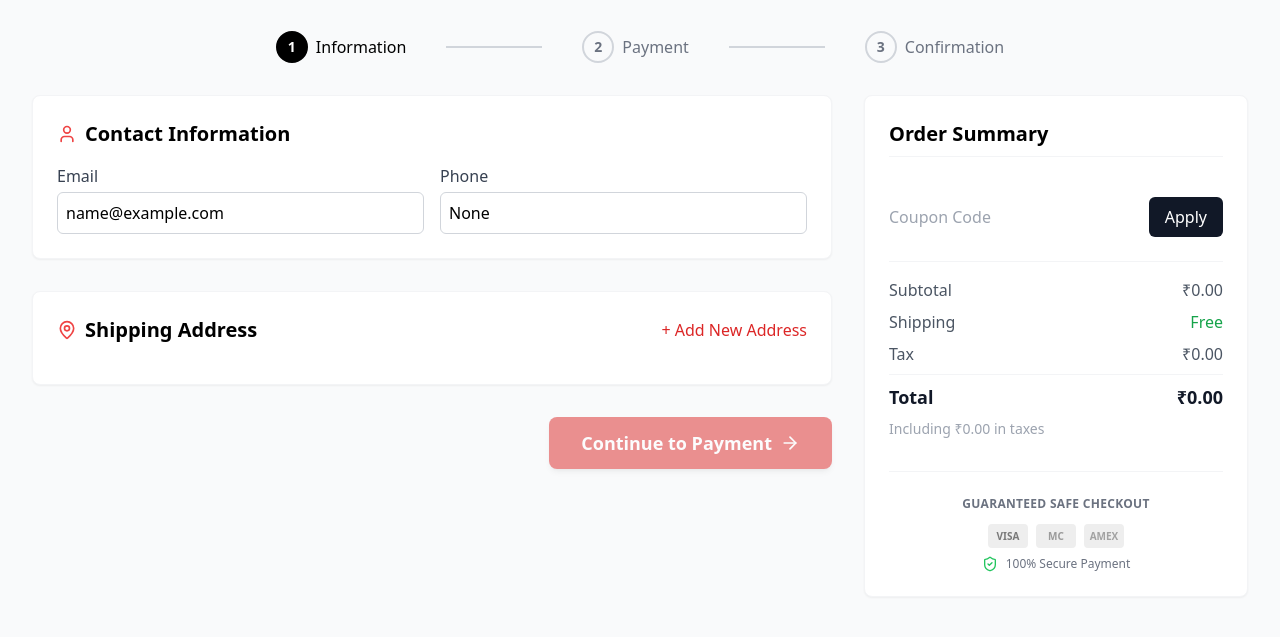
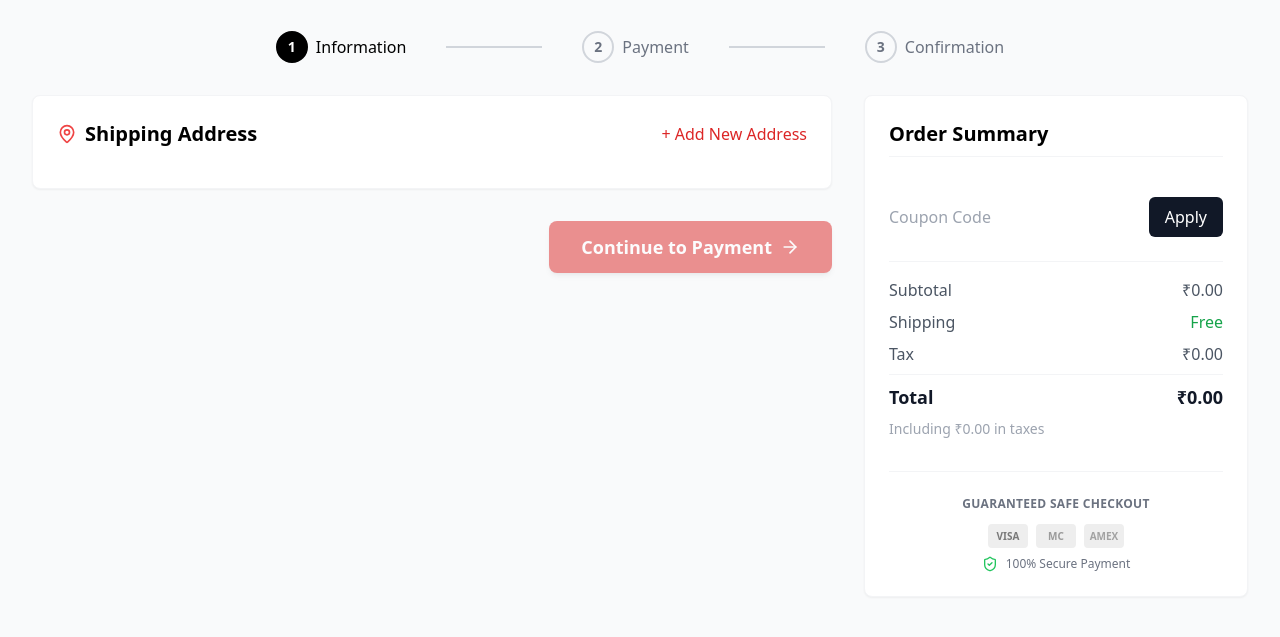
Before and after one commit to Don-Soby-2007/ONGO-E-Commerce-Project, a Django app: page /checkout/information/ in a window 1280 px wide. Shown: the part 65-702 px from the top of the page. Run offline with Django 5.2, Linux system fonts and the light colour scheme; the visitor is signed in with stand-in values (Sample User, id 1); data that the repository does not hold is empty; parts of the project's set-up code (start-up, migrations or seed data) failed here and were passed over; some libraries are stand-ins or nearby versions.

Commit message:
Removing: User Information form checkout_information

```diff
--- a/ONGO/order/views.py
+++ b/ONGO/order/views.py
@@ -19,7 +19,6 @@ from accounts.utils import create_address_from_request
 
 # import json
 
-import re
 
 from accounts.models import Address
 
@@ -47,25 +46,13 @@ class CheckoutInformation(LoginRequiredMixin, View):
 
     def post(self, request):
 
-        email = request.POST.get('email').strip()
-        phone = request.POST.get('phone').strip()
         address = request.POST.get('shipping_address')
-
-        if email is None or not re.match(r'^[a-zA-Z0-9._%+-]+@[a-zA-Z0-9.-]+\.[a-zA-Z]{2,}$', email):
-            messages.error(request, 'The email is not valid')
-            return render(request, self.template_name)
-
-        if phone is None or len(phone) != 10 or len(set(phone)) < 3:
-            messages.error(request, 'Enter a valid phone number')
-            return render(request, self.template_name)
 
         if address is None or not Address.objects.filter(id=address).exists():
             messages.error(request, 'Please select a valid address')
             return render(request, self.template_name)
 
         request.session["checkout_information"] = {
-            "email": email,
-            "phone": phone,
             "address_id": int(address),
         }
 
--- a/ONGO/static/js/checkout/information.js
+++ b/ONGO/static/js/checkout/information.js
@@ -48,22 +48,7 @@ function setupAddressSelection() {
 }
 
 function setupCheckoutValidation() {
-    const emailInput = document.getElementById('email');
-    const phoneInput = document.getElementById('phone');
     const continueButtons = document.querySelectorAll('.continue-payment-trigger');
-    const emailError = document.getElementById('email-error');
-    const phoneError = document.getElementById('phone-error');
-
-    // Validation Rules
-    const isValidEmail = (email) => {
-        // Simple but effective email regex: something@something.domain
-        return /^[^\s@]+@[^\s@]+\.[^\s@]+$/.test(email);
-    };
-
-    const isValidPhone = (phone) => {
-        // Numbers only, exactly 10 digits
-        return /^\d{10}$/.test(phone);
-    };
 
     const isAddressSelected = () => {
         return document.querySelector('input[name="shipping_address"]:checked') !== null;
@@ -90,15 +75,9 @@ function setupCheckoutValidation() {
 
     // Update Button State
     checkCheckoutFormValidity = () => {
-        // Get current values
-        const emailVal = emailInput ? emailInput.value.trim() : '';
-        const phoneVal = phoneInput ? phoneInput.value.trim() : '';
-
-        const emailValid = isValidEmail(emailVal);
-        const phoneValid = isValidPhone(phoneVal);
         const addressSelected = isAddressSelected();
 
-        const isFormValid = emailValid && phoneValid && addressSelected;
+        const isFormValid = addressSelected;
 
         continueButtons.forEach(btn => {
             if (isFormValid) {
@@ -115,75 +94,17 @@ function setupCheckoutValidation() {
         return isFormValid;
     };
 
-    // Event Listeners for Real-time Validation
-    if (emailInput) {
-        emailInput.addEventListener('input', () => {
-            const val = emailInput.value.trim();
-            if (val && !isValidEmail(val)) {
-                checkCheckoutFormValidity();
-            } else {
-                clearFieldError(emailInput, emailError);
-                checkCheckoutFormValidity();
-            }
-        });
-
-        emailInput.addEventListener('input', () => {
-            const val = emailInput.value.trim();
-            if (!val) {
-                showFieldError(emailInput, emailError, "Email is required");
-            } else if (!isValidEmail(val)) {
-                showFieldError(emailInput, emailError, "Enter a valid email address");
-            } else {
-                clearFieldError(emailInput, emailError);
-            }
-            checkCheckoutFormValidity();
-        });
-    }
-
-    if (phoneInput) {
-        // Block non-numeric input for phone
-        phoneInput.addEventListener('keypress', (e) => {
-            if (!/\d/.test(e.key)) {
-                e.preventDefault();
-            }
-        });
-
-        phoneInput.addEventListener('input', () => {
-            checkCheckoutFormValidity();
-        });
-
-        phoneInput.addEventListener('input', () => {
-            const val = phoneInput.value.trim();
-            if (!val) {
-                showFieldError(phoneInput, phoneError, "Phone number is required");
-            } else if (!isValidPhone(val)) {
-                showFieldError(phoneInput, phoneError, "Enter a valid 10-digit phone number");
-            } else {
-                clearFieldError(phoneInput, phoneError);
-            }
-            checkCheckoutFormValidity();
-        });
-    }
 
     // Button Click Interception (Extra safety, though pointer-events-none handles most)
     continueButtons.forEach(btn => {
         btn.addEventListener('click', (e) => {
             if (!checkCheckoutFormValidity()) {
                 e.preventDefault();
-                // Trigger all validations to show errors
-                if (emailInput) emailInput.dispatchEvent(new Event('blur'));
-                if (phoneInput) phoneInput.dispatchEvent(new Event('blur'));
 
                 // Address error?
                 if (!isAddressSelected()) {
-
-                    if (!isValidEmail(emailInput.value.trim())) emailInput.focus();
-                    else if (!isValidPhone(phoneInput.value.trim())) phoneInput.focus();
-                    else {
-                        // Address missing
-                        const list = document.getElementById('address-list');
-                        list.scrollIntoView({ behavior: 'smooth', block: 'center' });
-                    }
+                    const list = document.getElementById('address-list');
+                    list.scrollIntoView({ behavior: 'smooth', block: 'center' });
                 }
             }
         });
--- a/ONGO/templates/checkout/information.html
+++ b/ONGO/templates/checkout/information.html
@@ -15,27 +15,6 @@
     <div class="grid grid-cols-1 lg:grid-cols-3 gap-8">
         <!-- LEFT COLUMN: Contact & Address -->
         <div class="lg:col-span-2 space-y-8">
-
-            <!-- Contact Info -->
-            <div class="bg-white p-6 rounded-lg shadow-sm border border-gray-100">
-                <h2 class="text-xl font-semibold mb-4 flex items-center">
-                    <i data-lucide="user" class="w-5 h-5 mr-2 text-red-500"></i> Contact Information
-                </h2>
-                <div class="grid grid-cols-1 md:grid-cols-2 gap-4">
-                    <div>
-                        <label class="block text-base font-medium text-gray-700 mb-1">Email</label>
-                        <input type="text" name="email" id="email" value="{{ request.user.email }}"
-                            class="w-full px-2 py-2 border border-gray-300 rounded-md focus:outline-none focus:ring-2 focus:ring-red-500 focus:border-transparent">
-                        <p id="email-error" class="text-red-500 text-xs mt-1 hidden"></p>
-                    </div>
-                    <div>
-                        <label class="block text-base font-medium text-gray-700 mb-1">Phone</label>
-                        <input type="text" name="phone" id="phone" value="{{ request.user.phone_number }}"
-                            class="w-full px-2 py-2 border border-gray-300 rounded-md focus:outline-none focus:ring-2 focus:ring-red-500 focus:border-transparent">
-                        <p id="phone-error" class="text-red-500 text-xs mt-1 hidden"></p>
-                    </div>
-                </div>
-            </div>
 
             <!-- Address Selection -->
             <div class="bg-white p-6 rounded-lg shadow-sm border border-gray-100">
```
